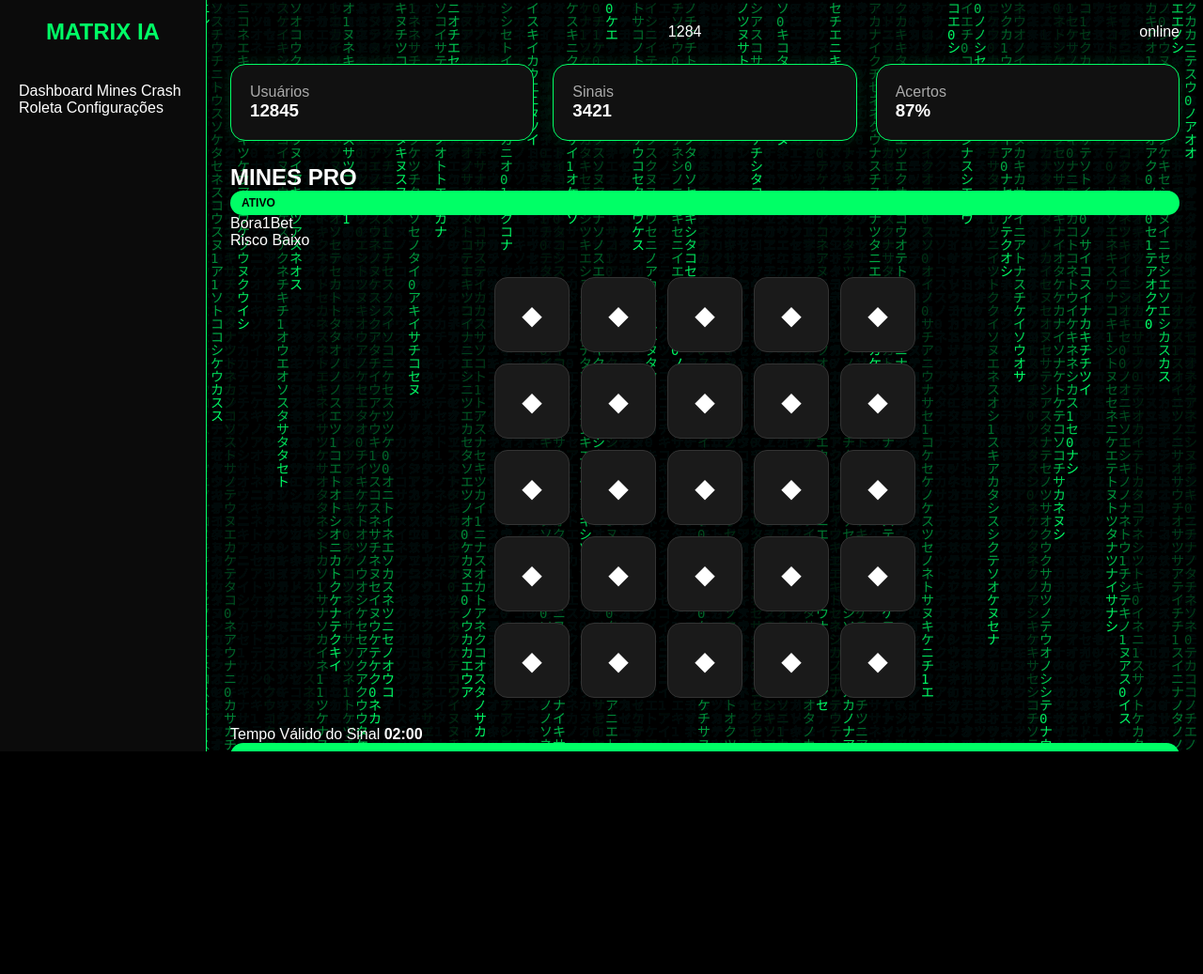
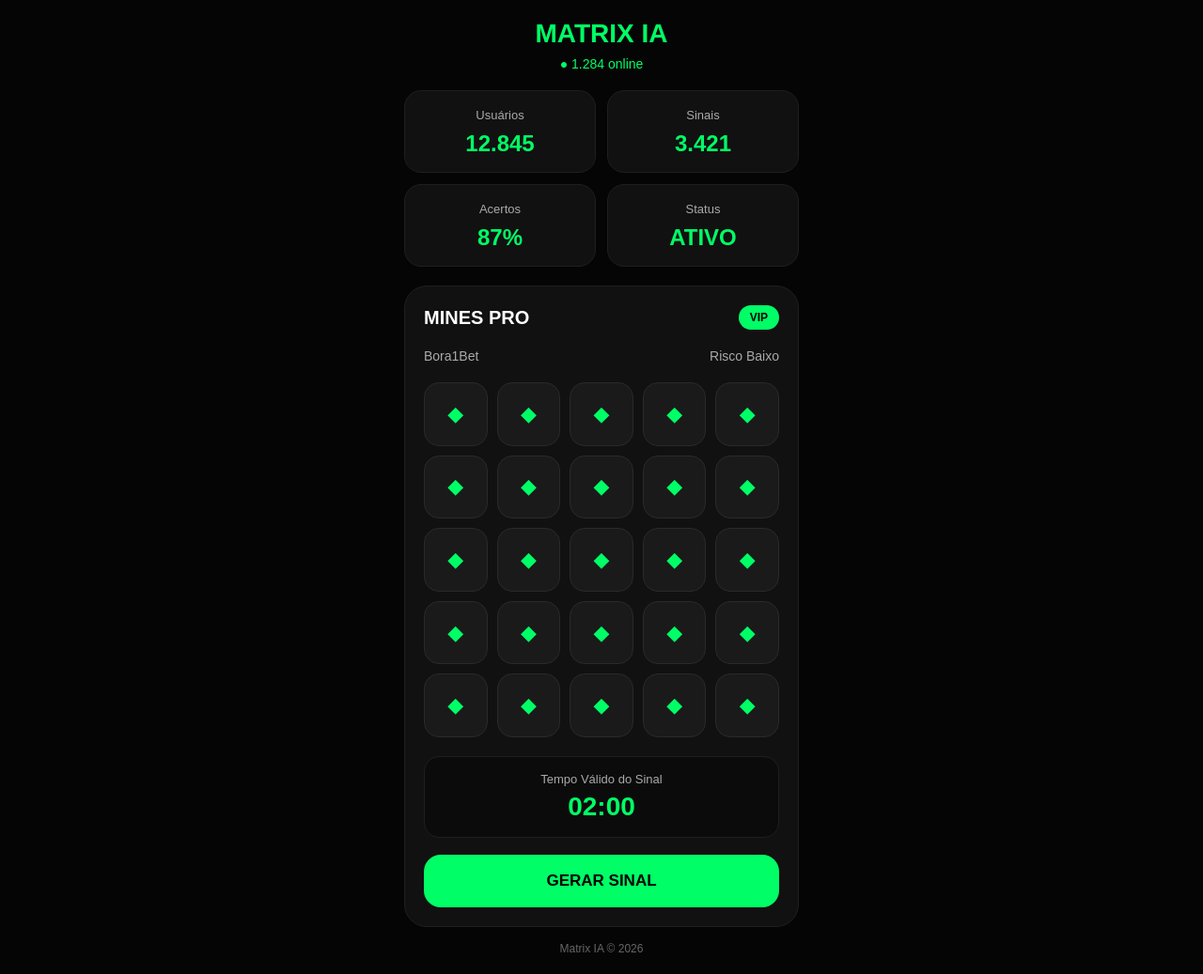
Before and after one commit to WillianJrr/matrixia, a Flask app: page / in a window 1280 px wide. Shown: the whole page at 94% size. Before the commit the page ends 800 px from the top, so only its background shows below. Run offline with Flask 3, Linux system fonts and the light colour scheme.

Commit message:
Refazer layout no estilo Matrix IA original

```diff
--- a/templates/index.html
+++ b/templates/index.html
@@ -4,70 +4,330 @@
 <meta charset="UTF-8">
 <meta name="viewport" content="width=device-width, initial-scale=1.0">
 <title>Matrix IA - Mines</title>
-  <link rel="stylesheet" href="{{ url_for('static', filename='css/style.css') }}">
+<style>
+*{
+    margin:0;
+    padding:0;
+    box-sizing:border-box;
+    font-family:Arial, Helvetica, sans-serif;
+}
+
+body{
+    background:#050505;
+    color:#fff;
+    display:flex;
+    justify-content:center;
+    min-height:100vh;
+    padding:20px;
+}
+
+.container{
+    width:100%;
+    max-width:420px;
+}
+
+.header{
+    text-align:center;
+    margin-bottom:20px;
+}
+
+.logo{
+    font-size:28px;
+    font-weight:bold;
+    color:#00ff66;
+}
+
+.online{
+    margin-top:8px;
+    color:#00ff66;
+    font-size:14px;
+}
+
+.stats{
+    display:grid;
+    grid-template-columns:1fr 1fr;
+    gap:12px;
+    margin-bottom:20px;
+}
+
+.card{
+    background:#111;
+    border:1px solid #1f1f1f;
+    border-radius:18px;
+    padding:16px;
+    text-align:center;
+}
+
+.card span{
+    color:#aaa;
+    font-size:13px;
+}
+
+.card h3{
+    color:#00ff66;
+    margin-top:8px;
+    font-size:24px;
+}
+
+.main-card{
+    background:#111;
+    border:1px solid #1f1f1f;
+    border-radius:24px;
+    padding:20px;
+}
+
+.main-top{
+    display:flex;
+    justify-content:space-between;
+    align-items:center;
+    margin-bottom:20px;
+}
+
+.main-top h2{
+    font-size:20px;
+}
+
+.badge{
+    background:#00ff66;
+    color:#000;
+    font-size:12px;
+    font-weight:bold;
+    padding:6px 12px;
+    border-radius:999px;
+}
+
+.info{
+    display:flex;
+    justify-content:space-between;
+    color:#aaa;
+    font-size:14px;
+    margin-bottom:20px;
+}
+
+.grid{
+    display:grid;
+    grid-template-columns:repeat(5,1fr);
+    gap:10px;
+    margin-bottom:20px;
+}
+
+.cell{
+    aspect-ratio:1;
+    background:#1a1a1a;
+    border:1px solid #2a2a2a;
+    border-radius:16px;
+    display:flex;
+    align-items:center;
+    justify-content:center;
+    font-size:22px;
+    color:#00ff66;
+}
+
+.cell.star{
+    background:#10351f;
+    border-color:#00ff66;
+    box-shadow:0 0 15px #00ff6644;
+}
+
+.timer-box{
+    background:#0b0b0b;
+    border:1px solid #1f1f1f;
+    border-radius:16px;
+    padding:16px;
+    text-align:center;
+    margin-bottom:18px;
+}
+
+.timer-box span{
+    display:block;
+    color:#aaa;
+    font-size:13px;
+    margin-bottom:6px;
+}
+
+.timer-box strong{
+    color:#00ff66;
+    font-size:28px;
+}
+
+.btn{
+    width:100%;
+    background:#00ff66;
+    color:#000;
+    border:none;
+    padding:18px;
+    border-radius:18px;
+    font-size:17px;
+    font-weight:bold;
+    cursor:pointer;
+    transition:.2s;
+}
+
+.btn:hover{
+    transform:translateY(-1px);
+    box-shadow:0 0 20px #00ff66;
+}
+
+.btn:disabled{
+    background:#444;
+    color:#bbb;
+    cursor:not-allowed;
+    box-shadow:none;
+}
+
+.footer{
+    text-align:center;
+    color:#666;
+    font-size:12px;
+    margin-top:16px;
+}
+</style>
 </head>
 <body>
 
-<canvas id="matrix"></canvas>
+<div class="container">
 
-<div class="sidebar">
+    <div class="header">
         <div class="logo">MATRIX IA</div>
-  <a class="active">Dashboard</a>
-  <a>Mines</a>
-  <a>Crash</a>
-  <a>Roleta</a>
-  <a>Configurações</a>
-</div>
-
-<main class="main">
-
-  <div class="topbar">
-    <div class="online-dot"></div>
-    <span id="onlineCount">1284</span> online
+        <div class="online">● <span id="online">1.284</span> online</div>
     </div>
 
     <div class="stats">
         <div class="card">
             <span>Usuários</span>
-      <h3 id="usersCount">12845</h3>
+            <h3 id="users">12.845</h3>
         </div>
+
         <div class="card">
             <span>Sinais</span>
-      <h3 id="signalsCount">3421</h3>
+            <h3 id="signals">3.421</h3>
         </div>
+
         <div class="card">
             <span>Acertos</span>
-      <h3 id="hitsCount">87%</h3>
+            <h3 id="hits">87%</h3>
+        </div>
+
+        <div class="card">
+            <span>Status</span>
+            <h3>ATIVO</h3>
         </div>
     </div>
 
-  <section class="mines-box">
+    <div class="main-card">
 
-    <div class="mines-header">
+        <div class="main-top">
             <h2>MINES PRO</h2>
-      <div class="badge">ATIVO</div>
+            <div class="badge">VIP</div>
         </div>
 
-    <div class="mines-info">
-      <div>Bora1Bet</div>
-      <div>Risco Baixo</div>
+        <div class="info">
+            <span>Bora1Bet</span>
+            <span>Risco Baixo</span>
         </div>
 
         <div class="grid" id="grid"></div>
 
-    <div class="signal-time">
+        <div class="timer-box">
             <span>Tempo Válido do Sinal</span>
             <strong id="timer">02:00</strong>
         </div>
 
-    <button class="generate-btn" id="generateBtn" onclick="generateSignal()">
+        <button class="btn" id="btn" onclick="generateSignal()">
             GERAR SINAL
         </button>
 
-  </section>
+    </div>
 
-</main>
+    <div class="footer">
+        Matrix IA © 2026
+    </div>
 
-<script src="{{ url_for('static', filename='js/script.js') }}"></script>
+</div>
+
+<script>
+const grid = document.getElementById('grid');
+const btn = document.getElementById('btn');
+
+function createGrid(){
+    grid.innerHTML='';
+    for(let i=0;i<25;i++){
+        const cell=document.createElement('div');
+        cell.className='cell';
+        cell.textContent='◆';
+        grid.appendChild(cell);
+    }
+}
+
+let active=false;
+let time=120;
+let interval;
+
+function updateTimer(){
+    const m=String(Math.floor(time/60)).padStart(2,'0');
+    const s=String(time%60).padStart(2,'0');
+    document.getElementById('timer').textContent=`${m}:${s}`;
+}
+
+function startTimer(){
+    clearInterval(interval);
+    time=120;
+    updateTimer();
+
+    interval=setInterval(()=>{
+        time--;
+        updateTimer();
+
+        if(time<=0){
+            clearInterval(interval);
+            active=false;
+            btn.disabled=false;
+            btn.textContent='GERAR NOVO SINAL';
+        }
+    },1000);
+}
+
+function generateSignal(){
+    if(active) return;
+
+    active=true;
+    btn.disabled=true;
+    btn.textContent='SINAL EM ANDAMENTO';
+
+    createGrid();
+
+    const cells=document.querySelectorAll('.cell');
+    const stars=new Set();
+
+    while(stars.size<3){
+        stars.add(Math.floor(Math.random()*25));
+    }
+
+    stars.forEach(i=>{
+        cells[i].classList.add('star');
+        cells[i].textContent='★';
+    });
+
+    startTimer();
+}
+
+createGrid();
+updateTimer();
+
+// números dinâmicos
+let online=1284, users=12845, signals=3421, hits=87;
+
+setInterval(()=>{
+    online+=Math.floor(Math.random()*3);
+    users+=Math.floor(Math.random()*2);
+    signals+=Math.floor(Math.random()*2);
+
+    document.getElementById('online').textContent=online.toLocaleString('pt-BR');
+    document.getElementById('users').textContent=users.toLocaleString('pt-BR');
+    document.getElementById('signals').textContent=signals.toLocaleString('pt-BR');
+    document.getElementById('hits').textContent=hits+'%';
+},4000);
+</script>
+
 </body>
 </html>
```
Lines whose indentation alone changed are shown as unchanged.
